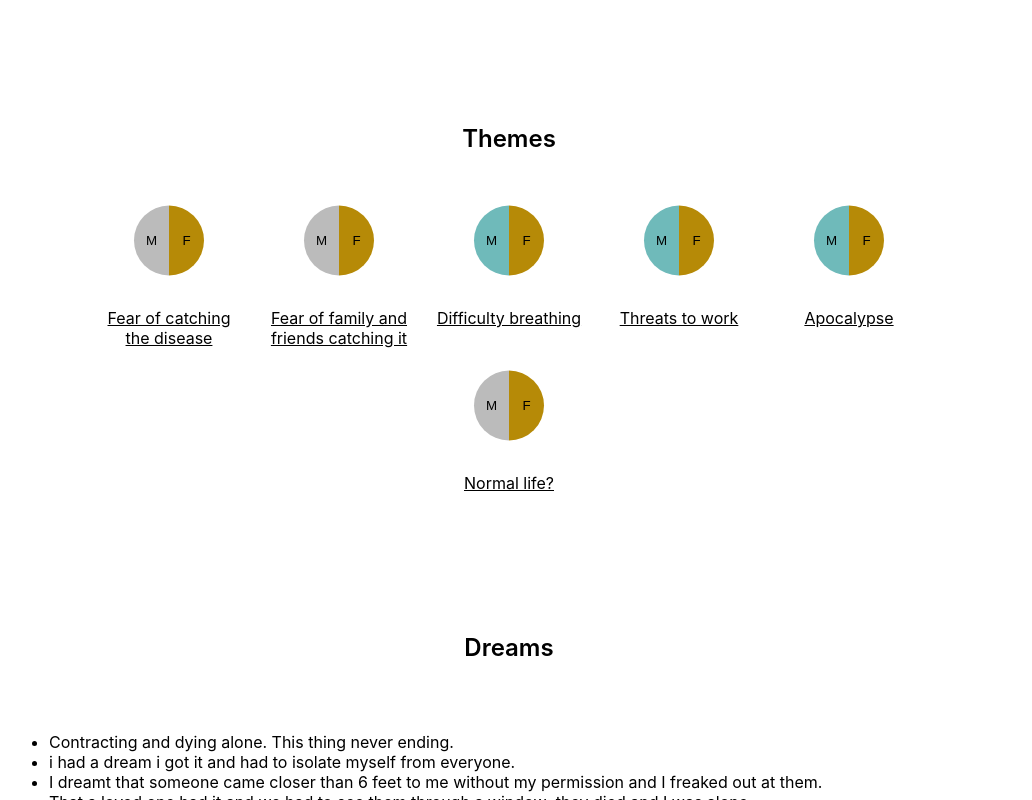
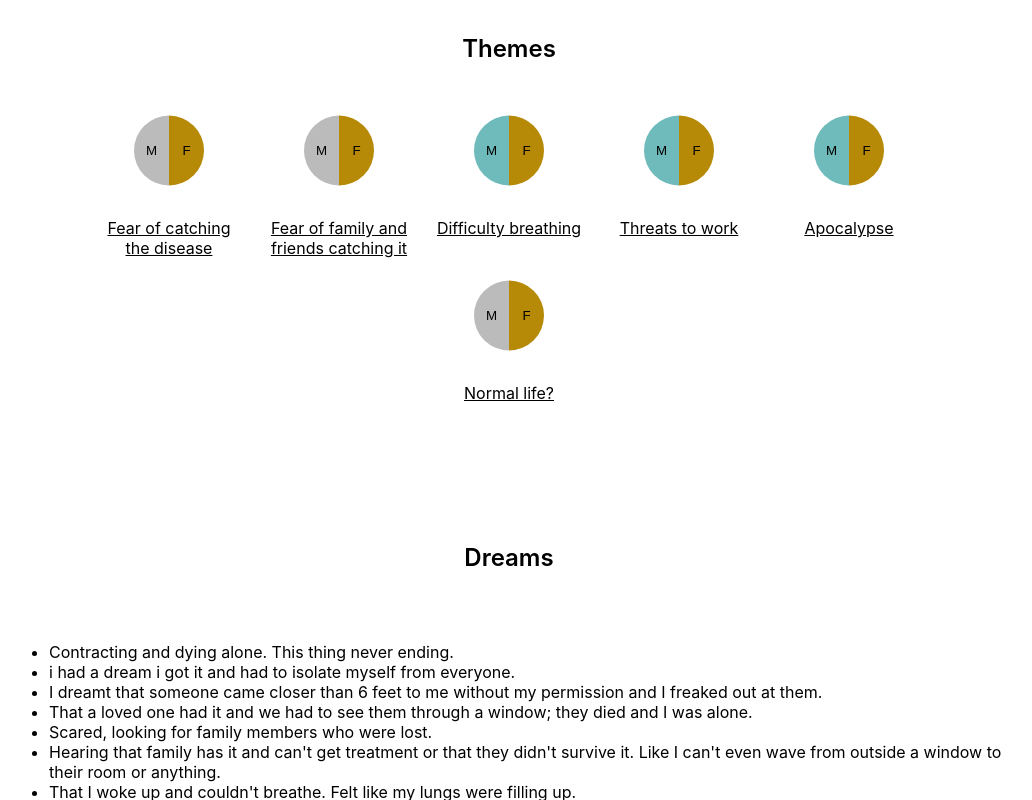
Before and after one commit to dreamcloudapp/survey-vis-dreams-2020, a React (Create React App) app: page / in a window 1280 px wide. Shown: the top 800 px of the page, without its empty margins (131-1163 px from the left). Built offline with nearby package versions, Linux system fonts and the light colour scheme.

Commit message:
more styling

```diff
--- a/src/App.css
+++ b/src/App.css
@@ -81,7 +81,7 @@ button.child-card__button {
   background-color: #ccc;
 }
 
-.App__selected-theme__name {
+.App h3.App__selected-theme__name {
   font-size: 24px;
   font-weight: 600;
   margin-bottom: 70px;
--- a/src/App.tsx
+++ b/src/App.tsx
@@ -57,7 +57,7 @@ function App({ data, darkMode }: AppProps) {
   const themeNames = dataToUse.map((theme) => theme.theme);
 
   return (
-    <div className="App" style={{ width: "100%", paddingTop: 100 }}>
+    <div className="App" style={{ width: "100%", paddingTop: 10 }}>
       <h3 className="App__selected-theme__name">
         <span>Themes</span>
       </h3>
```
